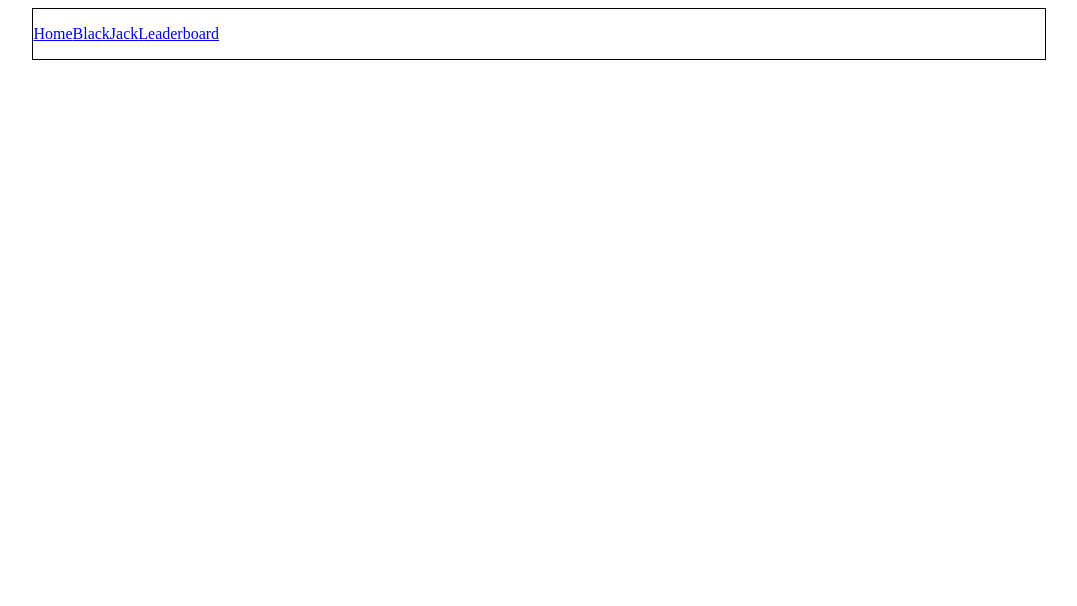
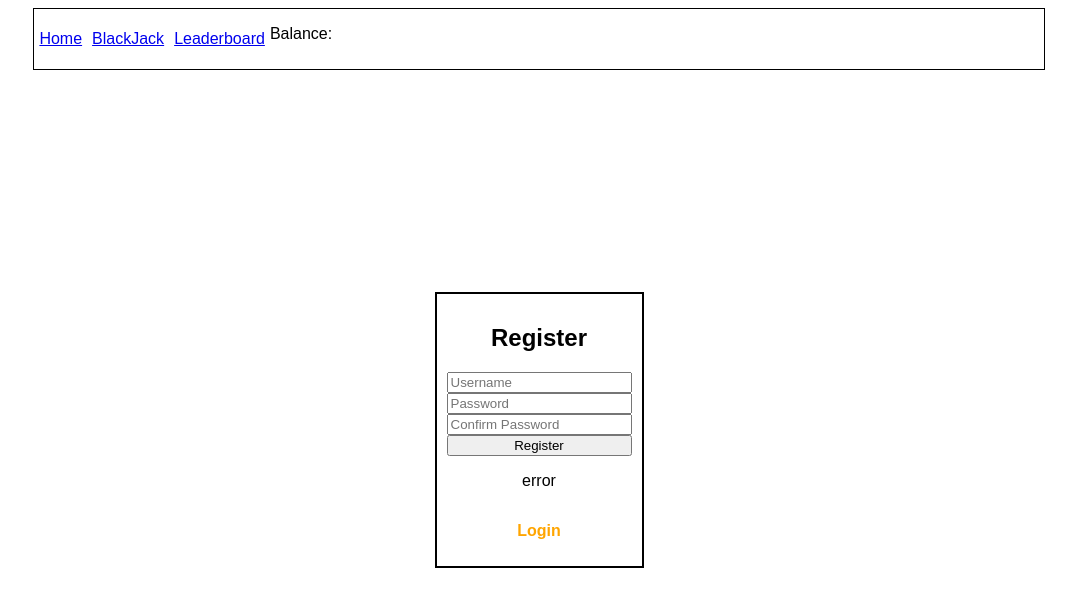
Before and after one commit to DarioMerc/Casino, a React (Create React App) app in the folder client/: page /register in a window 1280 px wide. Shown: the top 606 px of the page, without its empty margins (101-1178 px from the left). Built offline with nearby package versions, Linux system fonts and the light colour scheme.

Commit message:
finished endgame and started login/registration

```diff
--- a/client/src/App.js
+++ b/client/src/App.js
@@ -2,9 +2,13 @@
 import { BrowserRouter, Switch, Route } from "react-router-dom";
 import { Blackjack } from "./Components/Blackjack";
 import { Header } from "./Components/Header";
+import { Login } from "./Components/Login";
+import Register from "./Components/Register";
+import GlobalStyle from "./GlobalStyle";
 const App = () => {
     return (
         <BrowserRouter>
+            <GlobalStyle />
             <Header />
             <Switch>
                 <Route exact path="/">
@@ -16,6 +20,12 @@
                 <Route path="/leaderboard">
                     <p>leaderboard</p>
                 </Route>
+                <Route path="/login">
+                    <Login/>
+                </Route>
+                <Route path="/register">
+                    <Register/>
+                </Route>
             </Switch>
         </BrowserRouter>
     );
--- a/client/src/Components/Header.js
+++ b/client/src/Components/Header.js
@@ -5,15 +5,16 @@
 export const Header = () => {
     return (
         <Wrapper>
-            <NavLink to="/">
+            <NavItem to="/">
                 <p>Home</p>
-            </NavLink>
-            <NavLink to="/blackjack">
+            </NavItem>
+            <NavItem to="/blackjack">
                 <p>BlackJack</p>
-            </NavLink>
-            <NavLink to="/leaderboard">
+            </NavItem>
+            <NavItem to="/leaderboard">
                 <p>Leaderboard</p>
-            </NavLink>
+            </NavItem>
+            <p>Balance: </p>
         </Wrapper>
     );
 };
@@ -25,3 +26,7 @@
     width: 80%;
     margin: auto;
 `;
+
+const NavItem = styled(NavLink)`
+margin: 5px;
+`
--- /dev/null
+++ b/client/src/Components/Login.js
@@ -0,0 +1,94 @@
+import React from 'react'
+import { Link } from 'react-router-dom';
+import styled from 'styled-components';
+
+export const Login = () => {
+
+    const isEmpty = (str) => {
+        return str.length === 0 || !str.trim();
+    };
+
+    const handleSubmit = (e) => {
+        e.preventDefault();
+        let username = document.forms.login.elements["username"].value;
+        let password = document.forms.login.elements["password"].value;
+
+        if (!isEmpty(username) && !isEmpty(password)) {
+            fetch("/api/login", {
+                method: "POST",
+                headers: {
+                    "Content-Type": "application/json",
+                },
+                body: JSON.stringify({
+                    username,
+                    password,
+                }),
+            })
+                .then((res) => res.json())
+                .then((data) => {
+                    if (data.status != 200) {
+                        //ERROR
+                    } else {
+                        //SET USER
+                    }
+                })
+                .catch((err) => {
+                    console.log(err);
+                });
+        } else {
+            //SET ERROR. FIELDS CANT BE EMPTY
+        }
+    };
+
+    return (
+        <Wrapper>
+            <LoginContent>
+                <h2>Login</h2>
+                <form id="login" onSubmit={handleSubmit}>
+                    <FormWrapper>
+                        <input id="username" placeholder="Username"></input>
+                        <input
+                            id="password"
+                            type="password"
+                            placeholder="Password"
+                        ></input>
+                        <button type="submit">Login</button>
+                    </FormWrapper>
+                </form>
+                <p>error</p>
+                <StyledLink to="/register">
+                    <p>Create Account</p>
+                </StyledLink>
+            </LoginContent>
+        </Wrapper>
+    );
+};
+const Wrapper = styled.div`
+    width: 100%;
+    display: flex;
+    justify-content: center;
+    align-items: center;
+    height: 90vh;
+`
+const LoginContent = styled.div`
+    display: flex;
+    flex-direction: column;
+    justify-content: center;
+    border: 2px solid black;
+    align-items: center;
+    padding: 10px;
+`;
+const FormWrapper = styled.div`
+    display: flex;
+    flex-direction: column;
+    height: auto;
+`;
+const StyledLink = styled(Link)`
+    text-decoration: none;
+    font-weight: bold;
+    color: orange;
+    &:hover {
+        color: red;
+        transition: 0.5s;
+    }
+`;
--- /dev/null
+++ b/client/src/Components/Register.js
@@ -0,0 +1,106 @@
+import React from 'react'
+import { Link } from 'react-router-dom';
+import styled from 'styled-components';
+
+const Register = () => {
+    const isEmpty = (str) => {
+        return str.length === 0 || !str.trim();
+    };
+
+    const handleSubmit = (e) => {
+        e.preventDefault();
+        let username = document.forms.register.elements["username"].value;
+        let password = document.forms.register.elements["password"].value;
+        let passwordConfirm =
+            document.forms.register.elements["confirmPassword"].value;
+
+        if (
+            isEmpty(username) ||
+            isEmpty(password) ||
+            isEmpty(passwordConfirm)
+        ) {
+            // setError("All fields must be filled.");
+        } else if (password !== passwordConfirm) {
+            // setError("Passwords do not match.");
+        } else {
+            fetch("/api/register", {
+                method: "POST",
+                headers: {
+                    "Content-Type": "application/json",
+                },
+                body: JSON.stringify({
+                    username,
+                    password,
+                    "balance":1000
+                }),
+            })
+                .then((res) => res.json())
+                .then((data) => {
+                    if (data.status == 201) {
+                        //CREATE USER AND LOG THEM IN
+                    } else {
+                        //ERROR
+                    }
+                });
+        }
+    };
+
+    return (
+        <Wrapper>
+            <LoginContent>
+                <h2>Register</h2>
+                <form id="login" onSubmit={handleSubmit}>
+                    <FormWrapper>
+                        <input id="username" placeholder="Username"></input>
+                        <input
+                            id="password"
+                            type="password"
+                            placeholder="Password"
+                        ></input>
+                        <input
+                            id="confirmPassword"
+                            type="password"
+                            placeholder="Confirm Password"
+                        ></input>
+                        <button type="submit">Register</button>
+                    </FormWrapper>
+                </form>
+                <p>error</p>
+                <StyledLink to="/login">
+                    <p>Login</p>
+                </StyledLink>
+            </LoginContent>
+        </Wrapper>
+    );
+};
+const Wrapper = styled.div`
+    width: 100%;
+    display: flex;
+    justify-content: center;
+    align-items: center;
+    height: 90vh;
+`
+const LoginContent = styled.div`
+    display: flex;
+    flex-direction: column;
+    justify-content: center;
+    border: 2px solid black;
+    align-items: center;
+    padding: 10px;
+`;
+const FormWrapper = styled.div`
+    display: flex;
+    flex-direction: column;
+    height: auto;
+`;
+const StyledLink = styled(Link)`
+    text-decoration: none;
+    font-weight: bold;
+    color: orange;
+    &:hover {
+        color: red;
+        transition: 0.5s;
+    }
+`;
+
+export default Register
--- /dev/null
+++ b/client/src/GlobalStyle.js
@@ -0,0 +1,27 @@
+import { createGlobalStyle } from "styled-components";
+
+export const themeVars = {
+
+};
+
+export default createGlobalStyle`
+    *{
+        box-sizing: border-box;
+        font-family: Arial, Helvetica, sans-serif;
+    }
+    html,body{
+        height: 90vh;
+    }
+    .automargin{
+        text-align:center;
+        margin: auto 0px;
+    }
+    .hspacer{
+        height: 100%;
+    }
+    hr{
+        height: 2px;
+    width: 100%;
+    margin: 0px;
+    }
+`;
```
Also changed, not shown: client/src/Components/Blackjack.js (+115 -57 lines).
